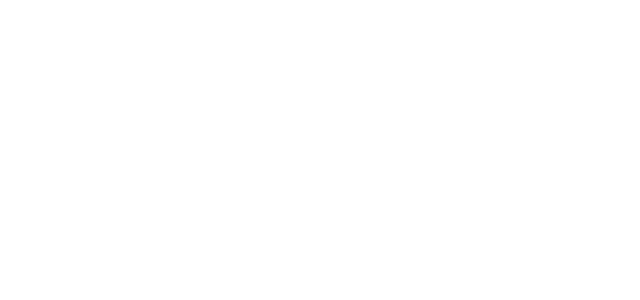
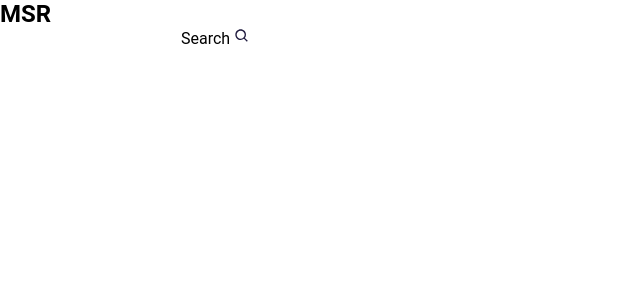
Before and after one commit to NahlaGalal/Gemopraphy-coding-challenge, a React (Create React App) app: page / in a window 1280 px wide. Shown: the top 300 px of the page, without its empty margins (0-640 px from the left). Built offline with nearby package versions, Linux system fonts and the light colour scheme.

Commit message:
Add navbar component

```diff
--- a/src/App.tsx
+++ b/src/App.tsx
@@ -1,7 +1,11 @@
 import React from "react";
+// Components
+import Navbar from "./components/Navbar";
 
 const App: React.FC<{}> = () => {
-  return <div className="App"></div>;
+  return <div className="App">
+    <Navbar />
+  </div>;
 };
 
 export default App;
--- a/src/components/Navbar.tsx
+++ b/src/components/Navbar.tsx
@@ -1,15 +1,18 @@
-import React from 'react'
+import React from "react";
+// Images
+import searchIcon from "../images/search.svg";
 
-interface Props {
+const Navbar: React.FC<{}> = () => {
+  return (
+    <nav className="navbar">
+      <h1 className="logo"> MSR </h1>
+      <div className="search-input">
+        <input type="text" name="search" id="search" />
+        <label htmlFor="search"> Search </label>
+        <img src={searchIcon} alt="search Icon" />
+      </div>
+    </nav>
+  );
+};
 
-}
-
-const Navbar = (props: Props) => {
-  return (
-    <div>
-
-    </div>
-  )
-}
-
-export default Navbar
+export default Navbar;
```
Also changed, not shown: src/images/search.svg (added).
